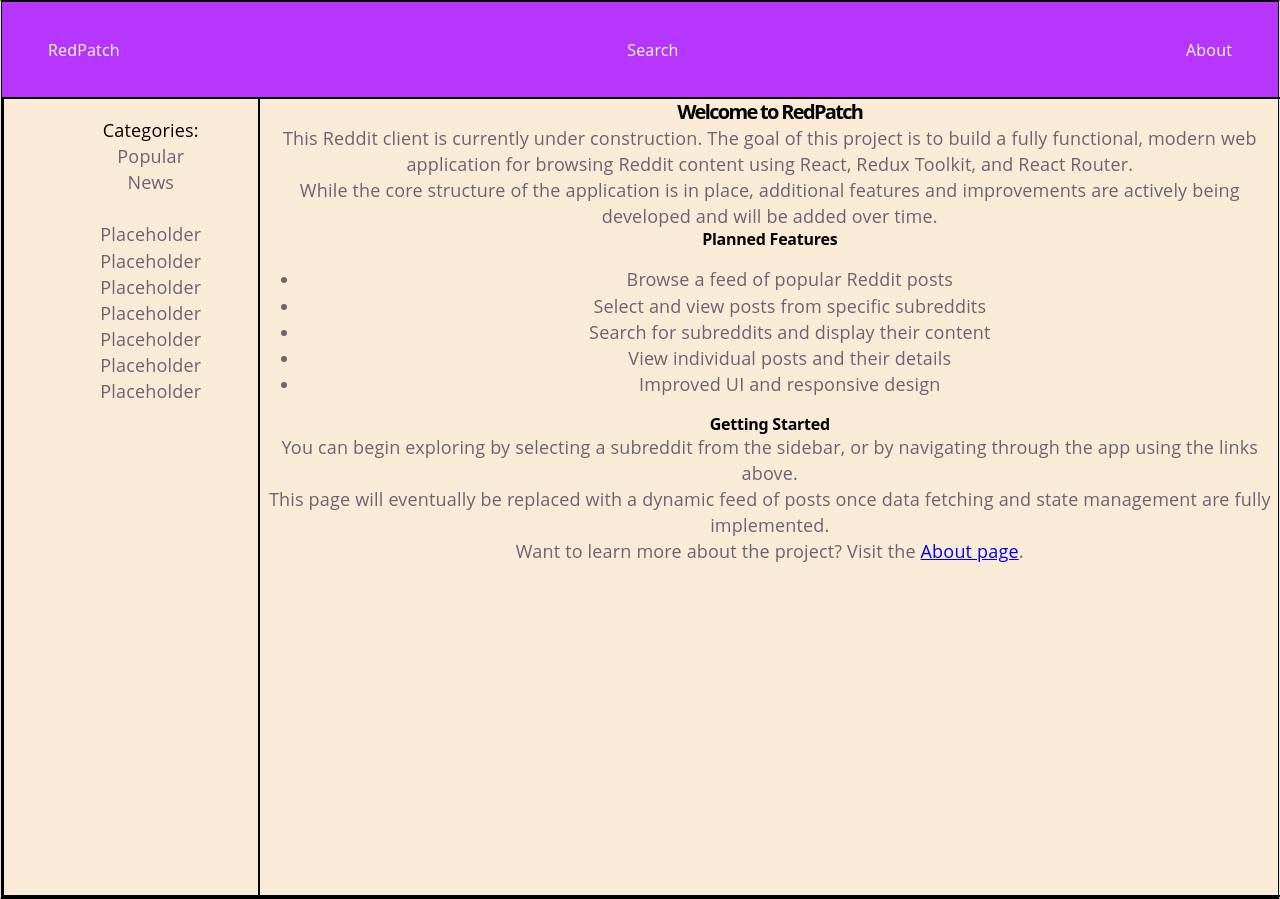
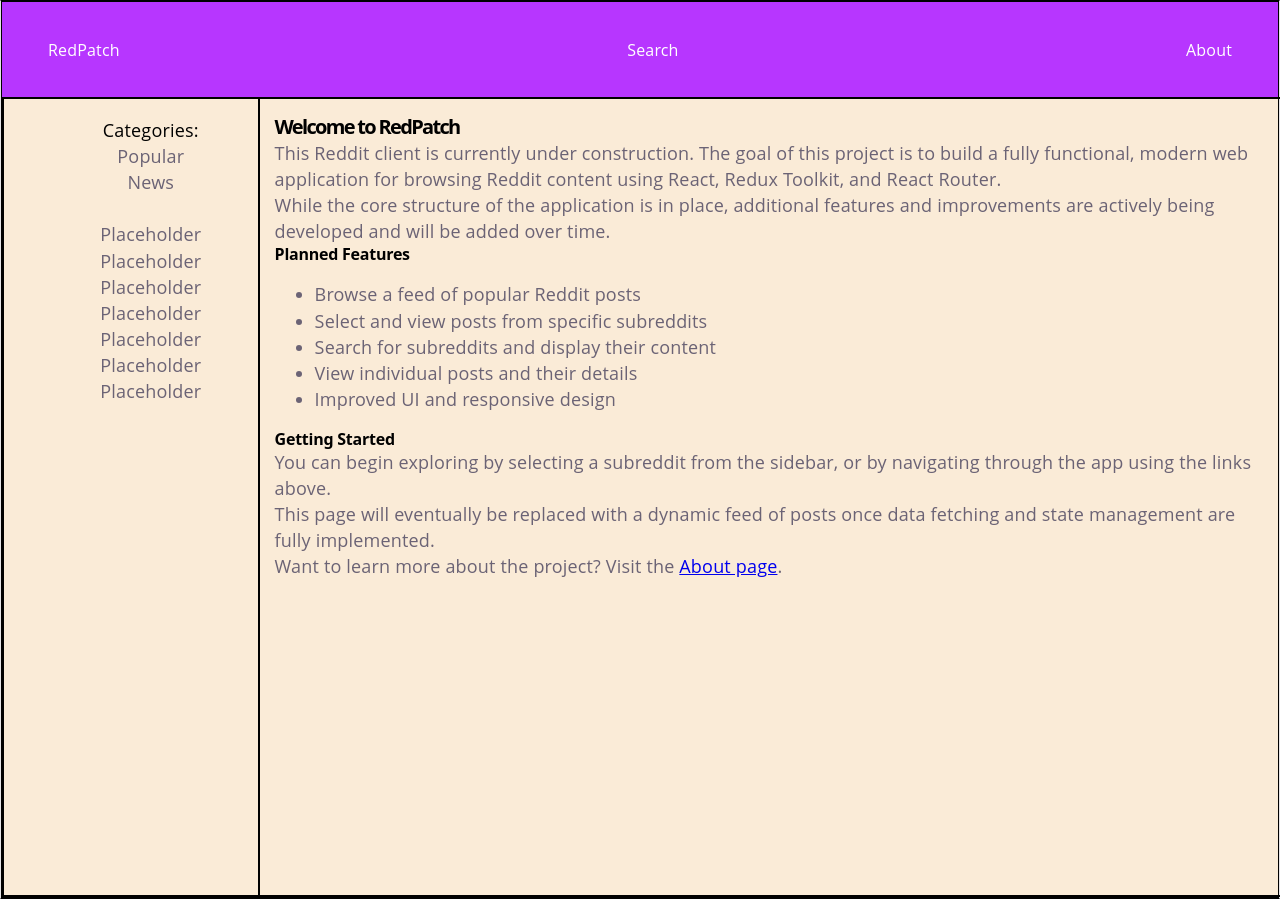
Before and after one commit to Tollpatsch283/RedPatch, a React (Vite) app: page / in a window 1280 px wide. Built offline with nearby package versions, Linux system fonts and the light colour scheme.

Commit message:
add styling to Outlet, text justify left

```diff
--- a/src/App.css
+++ b/src/App.css
@@ -84,4 +84,6 @@
 
 .outlet {
   width: 80%;
+  text-align: left;
+  padding: 15px;
 }
```
